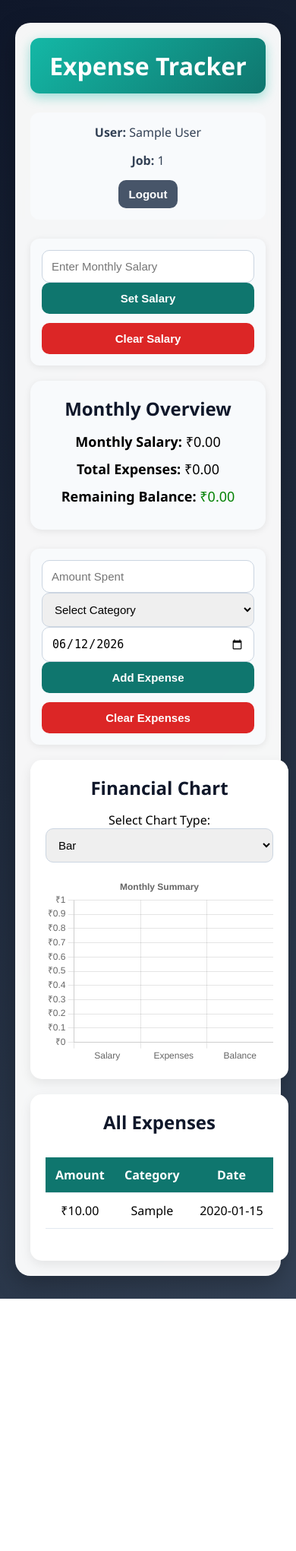
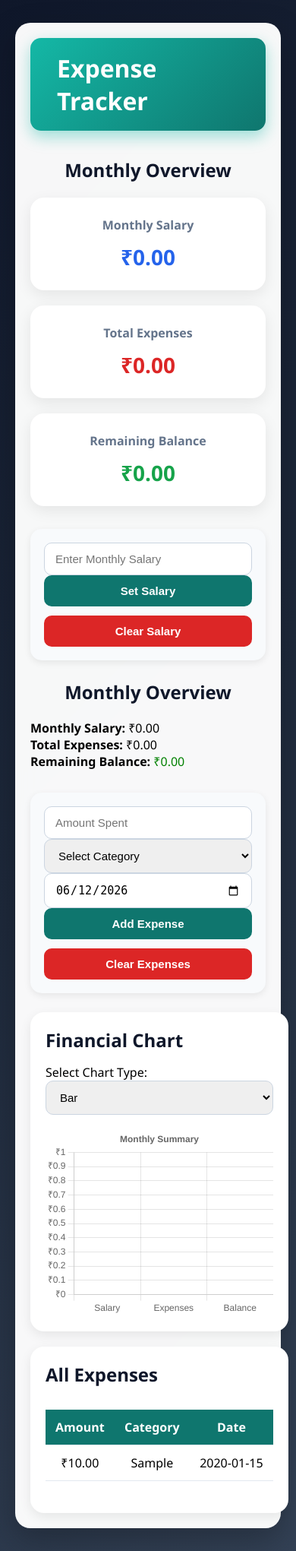
Before and after one commit to abdulsk-25/-Expense-tracker, a Flask app: page / in a window 390 px wide. Shown: the whole page at 76% size. Before the commit the page ends 1709 px from the top, so only its background shows below. Run offline with Flask 3, Linux system fonts and the light colour scheme; the visitor is signed in with stand-in values (Sample User, id 1); tables that the repository leaves empty hold one stand-in row (values such as "Sample post").

Commit message:
Refactor styles for layout and user interface
Updated styles for various elements including container, headings, user info, and cards. Enhanced layout responsiveness and visual effects.

```diff
--- a/templates/index.html
+++ b/templates/index.html
@@ -13,35 +13,34 @@
 
 body{
   font-family:'Segoe UI',sans-serif;
-  background: linear-gradient(135deg,#0f172a,#1e293b,#334155);
+  background:linear-gradient(135deg,#0f172a,#1e293b,#334155);
   min-height:100vh;
   padding:30px 20px;
 }
 
 .container{
-  max-width:1100px;
+  max-width:1150px;
   margin:auto;
-  background:rgba(255,255,255,0.96);
-  backdrop-filter:blur(10px);
-  padding:30px;
+  background:rgba(255,255,255,0.97);
+  backdrop-filter:blur(12px);
+  padding:35px;
   border-radius:20px;
-  text-align:center;
-  box-shadow:0 10px 30px rgba(0,0,0,0.25);
+  box-shadow:0 15px 40px rgba(0,0,0,0.25);
 }
 
 h1{
   background:linear-gradient(135deg,#14b8a6,#0f766e);
   color:white;
-  padding:15px 25px;
-  border-radius:12px;
+  padding:18px 35px;
+  border-radius:14px;
   display:inline-block;
-  margin-bottom:25px;
-  box-shadow:0 5px 15px rgba(20,184,166,0.4);
-  transition:0.3s ease;
+  margin-bottom:35px;
+  box-shadow:0 8px 20px rgba(20,184,166,0.4);
+  transition:.3s;
 }
 
 h1:hover{
-  transform:translateY(-3px);
+  transform:translateY(-4px);
 }
 
 h2{
@@ -49,40 +48,64 @@ h2{
   margin-bottom:15px;
 }
 
+/* USER BAR */
+
 .user-info{
   display:flex;
-  justify-content:center;
+  justify-content:space-between;
   align-items:center;
-  gap:15px;
-  flex-wrap:wrap;
-  margin-bottom:25px;
   background:#f8fafc;
-  padding:15px;
-  border-radius:12px;
+  padding:18px 25px;
+  border-radius:15px;
+  margin-bottom:30px;
+  box-shadow:0 3px 10px rgba(0,0,0,.08);
 }
 
-.user-info p{
-  margin:0;
+.user-details{
+  display:flex;
+  gap:25px;
+  align-items:center;
+}
+
+.user-details p{
+  font-size:16px;
   color:#334155;
-  font-weight:500;
+  font-weight:600;
 }
+
+.logout-btn{
+  background:#475569;
+  color:white;
+  border:none;
+  padding:12px 20px;
+  border-radius:10px;
+  cursor:pointer;
+  font-weight:600;
+  transition:.3s;
+}
+
+.logout-btn:hover{
+  background:#334155;
+}
+
+/* FORMS */
 
 .section{
   display:flex;
   gap:12px;
   flex-wrap:wrap;
   justify-content:center;
-  margin-bottom:20px;
-  padding:15px;
+  margin-bottom:25px;
+  padding:18px;
   background:#f8fafc;
-  border-radius:12px;
-  box-shadow:0 2px 10px rgba(0,0,0,0.08);
+  border-radius:15px;
+  box-shadow:0 3px 10px rgba(0,0,0,.08);
 }
 
 input,
 select,
 button{
-  padding:12px;
+  padding:12px 14px;
   border-radius:10px;
   border:1px solid #cbd5e1;
   font-size:15px;
@@ -99,8 +122,8 @@ button{
   color:white;
   border:none;
   cursor:pointer;
-  transition:0.3s;
   font-weight:600;
+  transition:.3s;
 }
 
 button:hover{
@@ -116,37 +139,68 @@ button:hover{
   background:#b91c1c;
 }
 
-.logout-btn{
-  background:#475569;
-  padding:10px 14px;
+/* OVERVIEW */
+
+.overview{
+  margin-bottom:30px;
 }
 
-.logout-btn:hover{
-  background:#334155;
+.overview h2{
+  text-align:center;
+  margin-bottom:20px;
 }
 
-.overview{
-  background:#f8fafc;
-  padding:20px;
-  border-radius:15px;
-  margin-bottom:25px;
-  box-shadow:0 2px 10px rgba(0,0,0,0.08);
+.overview-cards{
+  display:flex;
+  gap:20px;
+  justify-content:center;
+  flex-wrap:wrap;
 }
 
-.overview ul{
-  list-style:none;
+.card{
+  flex:1;
+  min-width:250px;
+  background:white;
+  border-radius:18px;
+  padding:25px;
+  text-align:center;
+  box-shadow:0 6px 20px rgba(0,0,0,.08);
+  transition:.3s;
 }
 
-.overview li{
-  margin:12px 0;
-  font-size:18px;
+.card:hover{
+  transform:translateY(-5px);
 }
+
+.card h3{
+  color:#64748b;
+  margin-bottom:12px;
+  font-size:16px;
+}
+
+.card p{
+  font-size:28px;
+  font-weight:700;
+}
+
+.salary{
+  color:#2563eb;
+}
+
+.expense{
+  color:#dc2626;
+}
+
+.balance{
+  color:#16a34a;
+}
+
+/* CHART + TABLE */
 
 .flex-display{
   display:flex;
   gap:20px;
   flex-wrap:wrap;
-  margin-top:20px;
 }
 
 .chart-container,
@@ -155,8 +209,8 @@ button:hover{
   min-width:320px;
   background:white;
   padding:20px;
-  border-radius:15px;
-  box-shadow:0 5px 15px rgba(0,0,0,0.08);
+  border-radius:18px;
+  box-shadow:0 5px 15px rgba(0,0,0,.08);
 }
 
 #chartType{
@@ -190,17 +244,25 @@ tr:hover{
   background:#f8fafc;
 }
 
+/* MOBILE */
+
 @media(max-width:768px){
 
   .container{
     padding:20px;
   }
 
-  .section{
+  .user-info{
     flex-direction:column;
+    gap:15px;
   }
 
-  .user-info{
+  .user-details{
+    flex-direction:column;
+    gap:10px;
+  }
+
+  .section{
     flex-direction:column;
   }
 
@@ -220,16 +282,30 @@ tr:hover{
 
   <div class="container">
     <h1>Expense Tracker</h1>
+<div class="overview">
 
-    <div class="user-info">
-      <p><strong>User:</strong> {{ session.get('name') }}</p>
-      <!--<p><strong>Age:</strong> {{ session.get('age') }}</p>-->
-      <p><strong>Job:</strong> {{ session.get('job') }}</p>
-      <form action="/logout" method="POST" style="display:inline;">
-        <button type="submit" class="logout-btn">Logout</button>
-      </form>
-    </div>
+  <h2>Monthly Overview</h2>
 
+  <div class="overview-cards">
+
+      <div class="card">
+          <h3>Monthly Salary</h3>
+          <p class="salary">₹{{ "%.2f"|format(monthly_salary) }}</p>
+      </div>
+
+      <div class="card">
+          <h3>Total Expenses</h3>
+          <p class="expense">₹{{ "%.2f"|format(monthly_expense) }}</p>
+      </div>
+
+      <div class="card">
+          <h3>Remaining Balance</h3>
+          <p class="balance">₹{{ "%.2f"|format(balance) }}</p>
+      </div>
+
+  </div>
+
+</div>
 
     <!-- Salary Section -->
     <div class="section">
```
